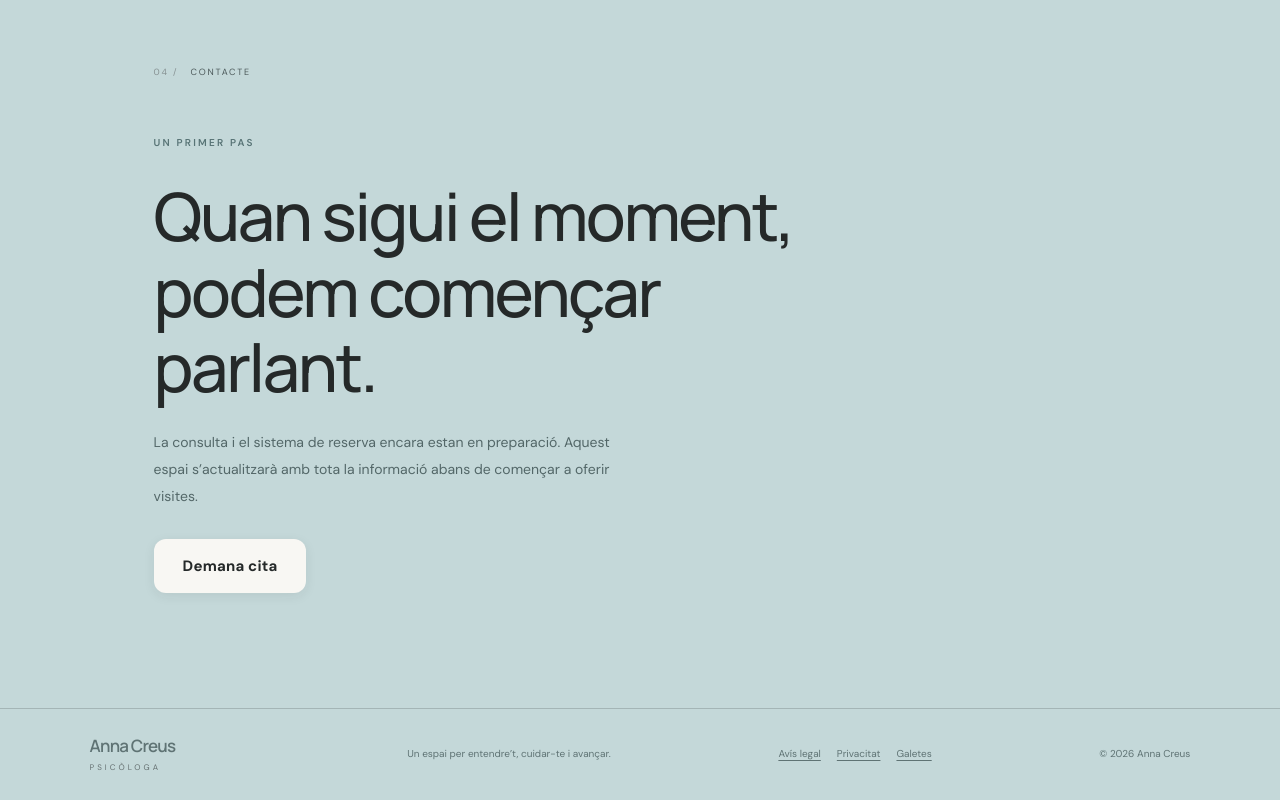
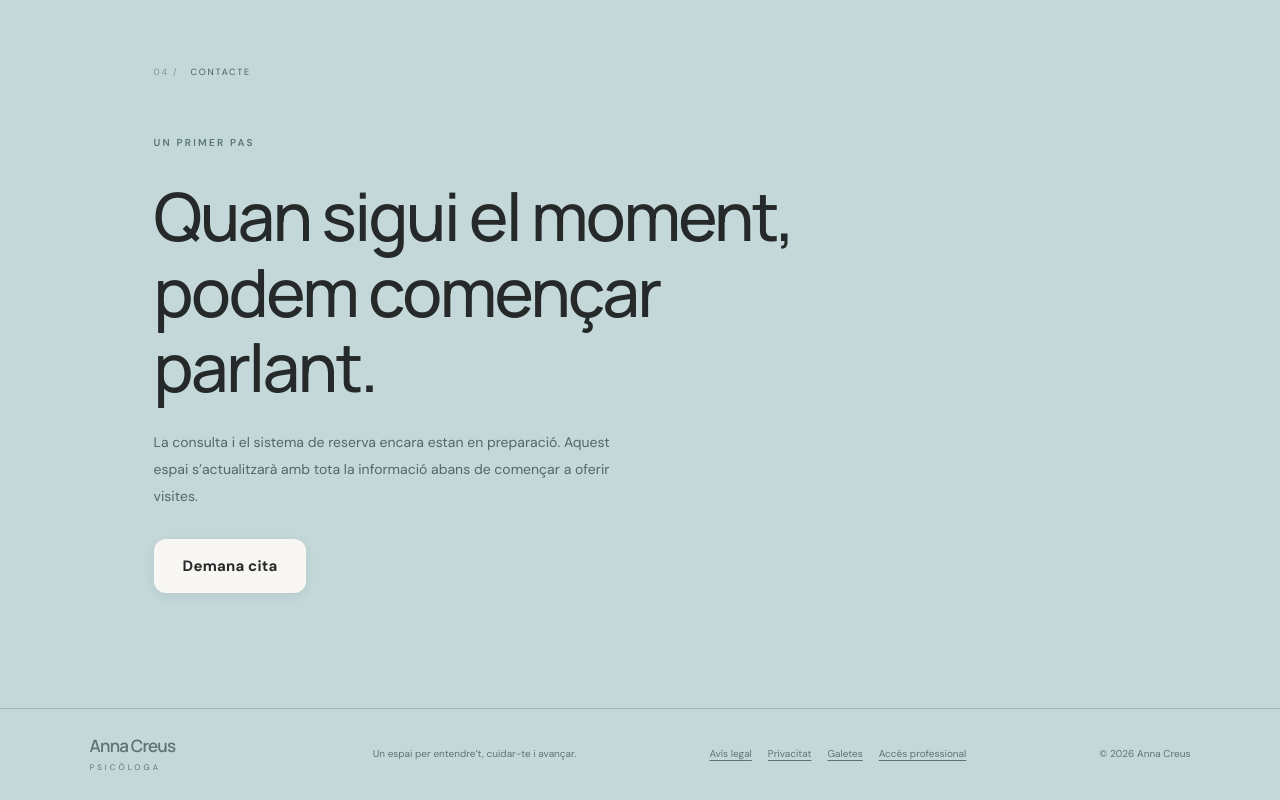
Before and after one commit to acreusi/anna-creus, a plain HTML site: page index.html in a window 1280 px wide. Shown: the part 2976-3776 px from the top of the page. Drawn offline with Linux system fonts and the light colour scheme; no server answers.

Commit message:
Add professional access link to footer

```diff
--- a/index.html
+++ b/index.html
@@ -122,6 +122,7 @@
           <a href="legal.html#avis-legal" data-i18n="footerLegal">Avís legal</a>
           <a href="legal.html#privacitat" data-i18n="footerPrivacy">Privacitat</a>
           <a href="legal.html#galetes" data-i18n="footerCookies">Galetes</a>
+          <a href="privat.html" class="footer-professional-link" data-i18n="footerProfessional">Accés professional</a>
         </nav>
         <span>© <span id="year"></span> Anna Creus</span>
       </footer>
```
